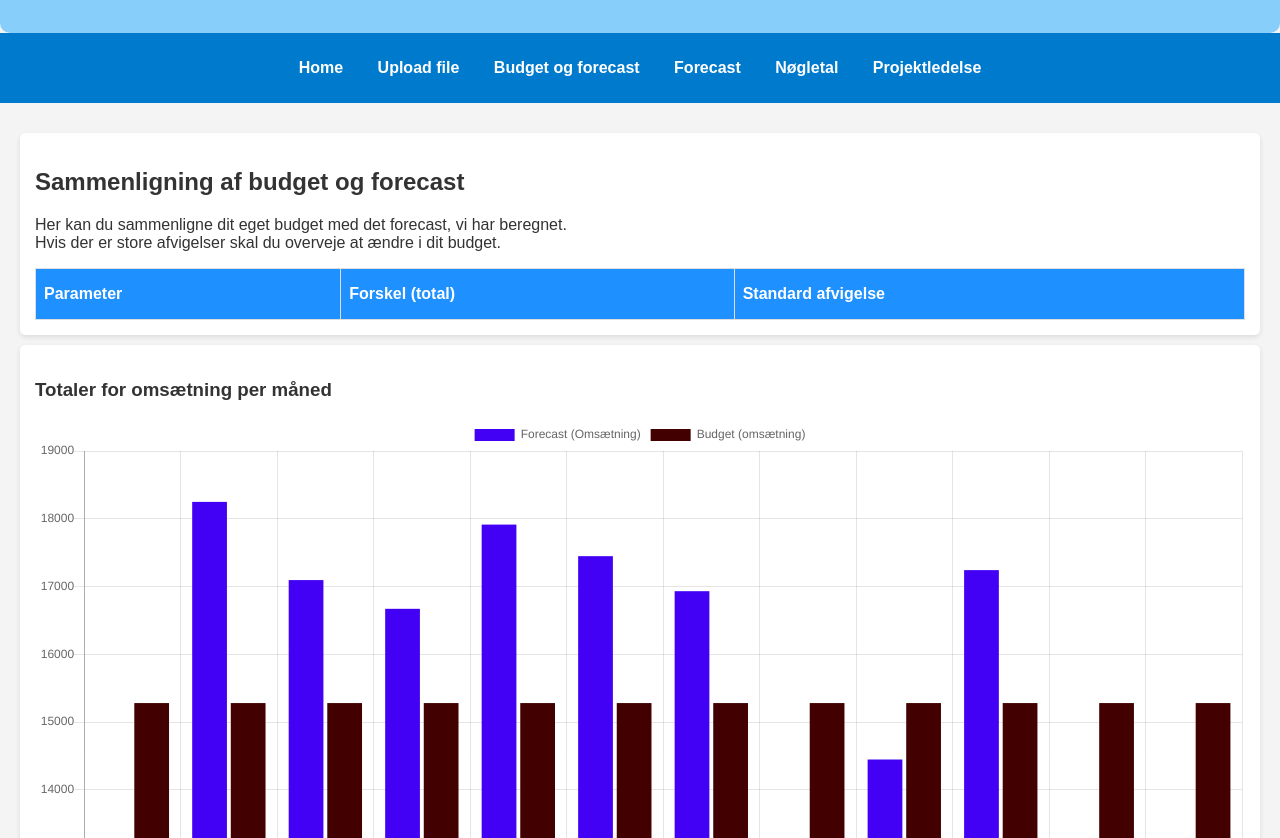
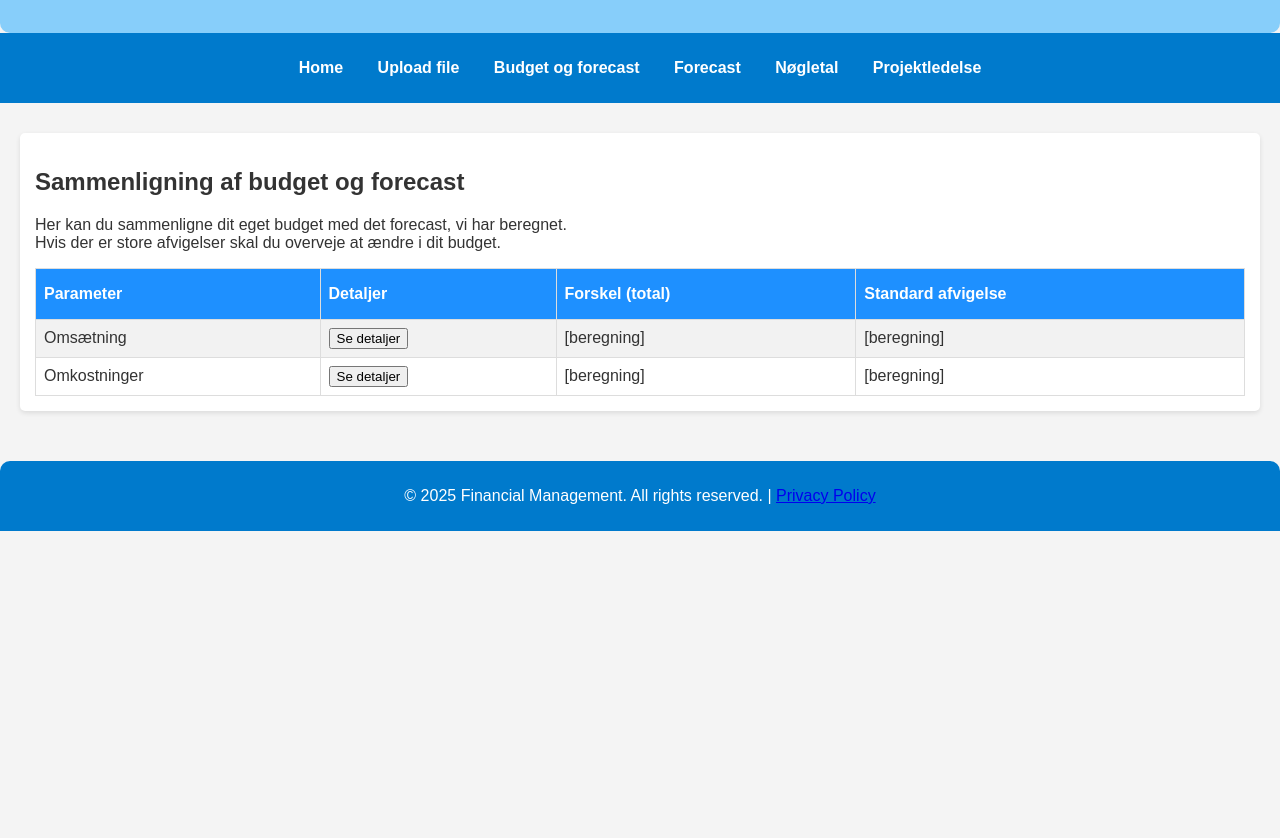
Before and after one commit to sbro24/p2-project, a plain HTML site: page pages/budget-vs-actual.html in a window 1280 px wide. Shown: the part 114-952 px from the top of the page. After the commit the page ends 800 px from the top, so only its background shows below. Drawn offline with nearby package versions, Linux system fonts and the light colour scheme.

Commit message:
tabel - sammenligning af budget og forecast

```diff
--- a/assets/js/charts.js
+++ b/assets/js/charts.js
@@ -48,3 +48,15 @@ const chartDiffBudgetForecast = new Chart(
     document.getElementById('diffBudgetForecastChart'),
     configDiffBudgetForecast
 );
+
+const btnDetailsRevenue = document.querySelector("#btnDetailsRevenue");
+
+btnDetailsRevenue.addEventListener("click", () => {
+    if (btnDetailsRevenue.textContent === "Se detaljer") {
+        document.querySelector("#graphRevenueTotal").style.display = "block";
+        btnDetailsRevenue.textContent = "Fjern detaljer";
+    } else {
+        document.querySelector("#graphRevenueTotal").style.display = "none";
+        btnDetailsRevenue.textContent = "Se detaljer";
+    }
+});
--- a/pages/budget-vs-actual.html
+++ b/pages/budget-vs-actual.html
@@ -39,22 +39,53 @@
                             Parameter
                         </th>
                         <th>
+                            Detaljer
+                        </th>
+                        <th>
                             Forskel (total)
                         </th>
                         <th>
                             Standard afvigelse
                         </th>
                     </tr>
+                    <tr>
+                        <td>
+                            Omsætning
+                        </td>
+                        <td>
+                            <button id="btnDetailsRevenue">Se detaljer</button>
+                        </td>
+                        <td>
+                            [beregning]
+                        </td>
+                        <td>
+                            [beregning]
+                        </td>
+                    </tr>
+                    <tr>
+                        <td>
+                            Omkostninger
+                        </td>
+                        <td>
+                            <button id="btnDetailsCost">Se detaljer</button>
+                        </td>
+                        <td>
+                            [beregning]
+                        </td>
+                        <td>
+                            [beregning]
+                        </td>
+                    </tr>
                 </table>
             </section>
 
-            <section>
+            <section id="graphRevenueTotal" style="display: none">
                 <!-- Graphical representation (optional) -->
                  <h3>Totaler for omsætning per måned</h3>
                 <canvas id="budgetForecastChart" style="width: 900px; height: 500px;"></canvas>
             </section>
 
-            <section>
+            <section id="graphRevenueDifference" style="display: none">
                 <h3>Forskel imellem budget og forecast</h3>
                 <canvas id="diffBudgetForecastChart" style="width: 900px; height: 500px;"></canvas>
                 <script src="../assets/js/charts.js"></script>
```
